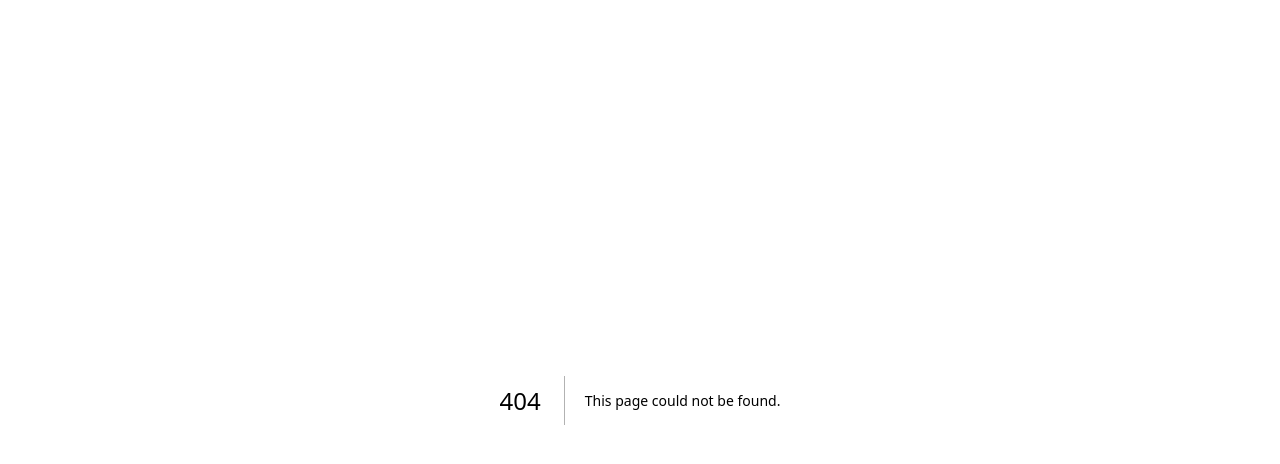
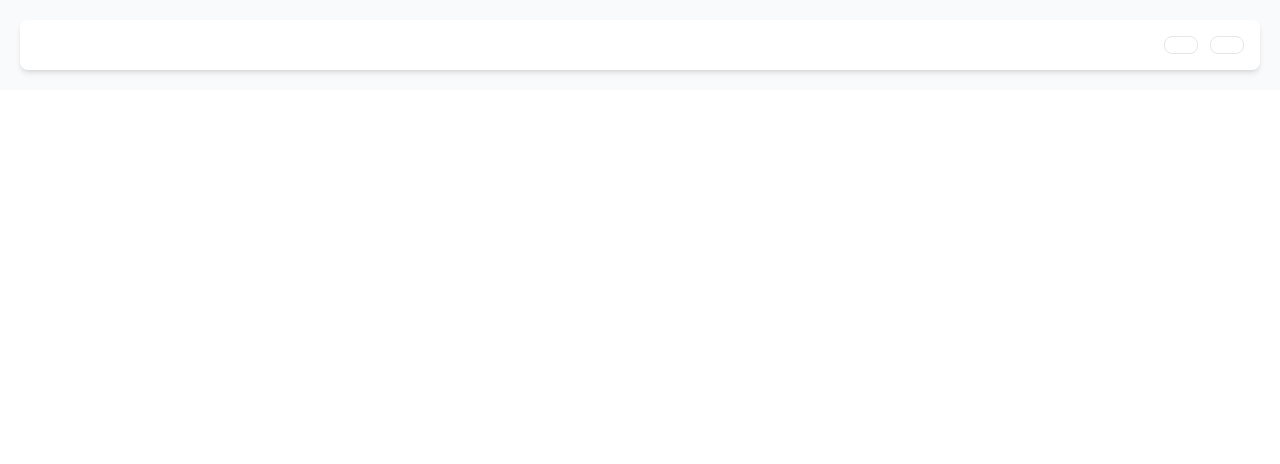
Before and after one commit to leocanto/iron-connect-server, a Next.js app in the folder frontend/: page /dashboard in a window 1280 px wide. Before the commit this address had no page. Shown: the top 464 px of the page. Built offline with nearby package versions, Linux system fonts and the light colour scheme.

Commit message:
page login: functions, routes and create dashboard page

```diff
--- /dev/null
+++ b/frontend/src/app/dashboard/page.tsx
@@ -0,0 +1,34 @@
+export default function DashboardPage() {
+    return <>
+        <section className="bg-gray-50 dark:bg-gray-900 p-3 sm:p-5 antialiased">
+
+            <div className="bg-white dark:bg-gray-800 relative shadow-md sm:rounded-lg overflow-hidden">
+                <div className="flex flex-col md:flex-row items-center justify-between space-y-3 md:space-y-0 md:space-x-4 p-4">
+                    <div className="w-full md:w-1/2">
+                        <form className="flex items-center">
+                            <div className="relative w-full">
+                                <div className="absolute inset-y-0 left-0 flex items-center pl-3 pointer-events-none">
+
+                                </div>
+                            </div>
+                        </form>
+                    </div>
+                    <div className="w-full md:w-auto flex flex-col md:flex-row space-y-2 md:space-y-0 items-stretch md:items-center justify-end md:space-x-3 flex-shrink-0">
+                        <button type="button" id="createProductModalButton" data-modal-target="createProductModal" data-modal-toggle="createProductModal" className="flex items-center justify-center text-white bg-primary-700 hover:bg-primary-800 focus:ring-4 focus:ring-primary-300 font-medium rounded-lg text-sm px-4 py-2 dark:bg-primary-600 dark:hover:bg-primary-700 focus:outline-none dark:focus:ring-primary-800">
+
+                        </button>
+                        <div className="flex items-center space-x-3 w-full md:w-auto">
+                            <button className="w-full md:w-auto flex items-center justify-center py-2 px-4 text-sm font-medium text-gray-900 focus:outline-none bg-white rounded-lg border border-gray-200 hover:bg-gray-100 hover:text-primary-700 focus:z-10 focus:ring-4 focus:ring-gray-200 dark:focus:ring-gray-700 dark:bg-gray-800 dark:text-gray-400 dark:border-gray-600 dark:hover:text-white dark:hover:bg-gray-700">
+
+                            </button>
+
+                            <button className="w-full md:w-auto flex items-center justify-center py-2 px-4 text-sm font-medium text-gray-900 focus:outline-none bg-white rounded-lg border border-gray-200 hover:bg-gray-100 hover:text-primary-700 focus:z-10 focus:ring-4 focus:ring-gray-200 dark:focus:ring-gray-700 dark:bg-gray-800 dark:text-gray-400 dark:border-gray-600 dark:hover:text-white dark:hover:bg-gray-700">
+                            </button>
+
+                        </div>
+                    </div>
+                </div>
+            </div>
+        </section>
+    </>
+}
--- /dev/null
+++ b/frontend/src/functions/index.ts
@@ -0,0 +1 @@
+export { checkPublicRoutes } from './check_routes/check_public_routes';
```
Also changed, not shown: frontend/src/constants/routes.ts (added, +10 -0 lines), frontend/src/functions/check_routes/check_public_routes.ts (added, +8 -0 lines).
